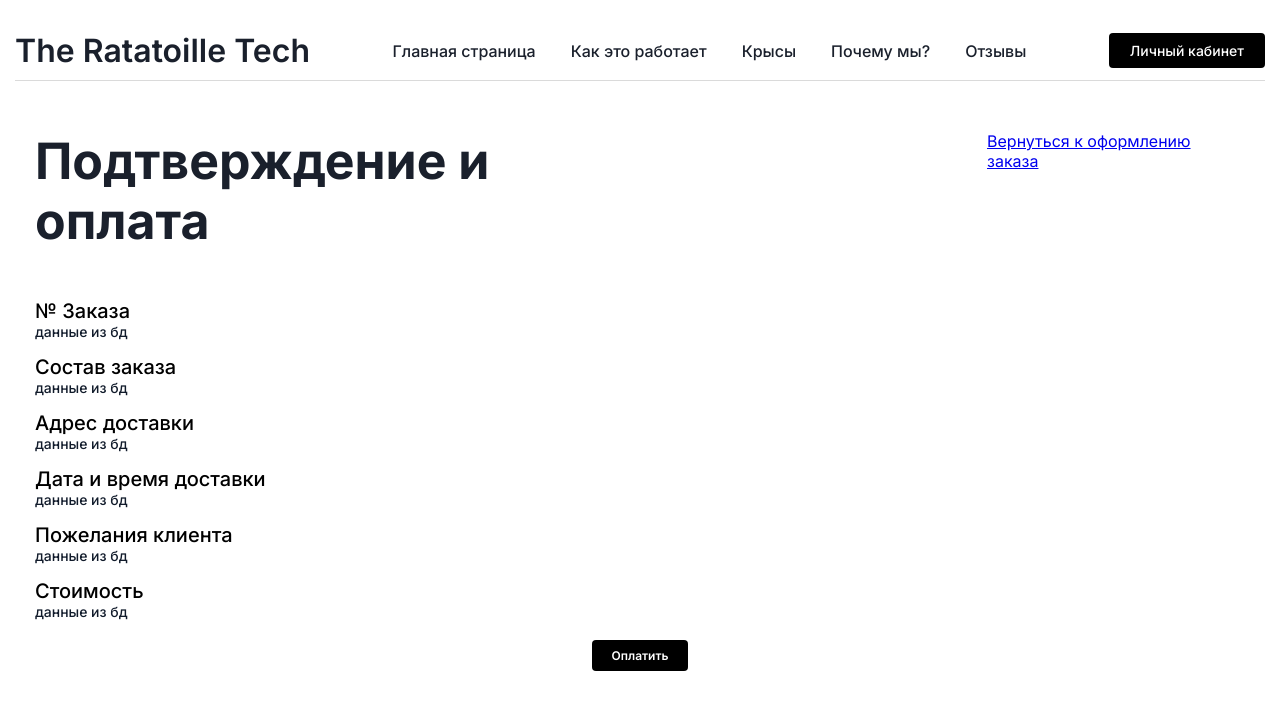
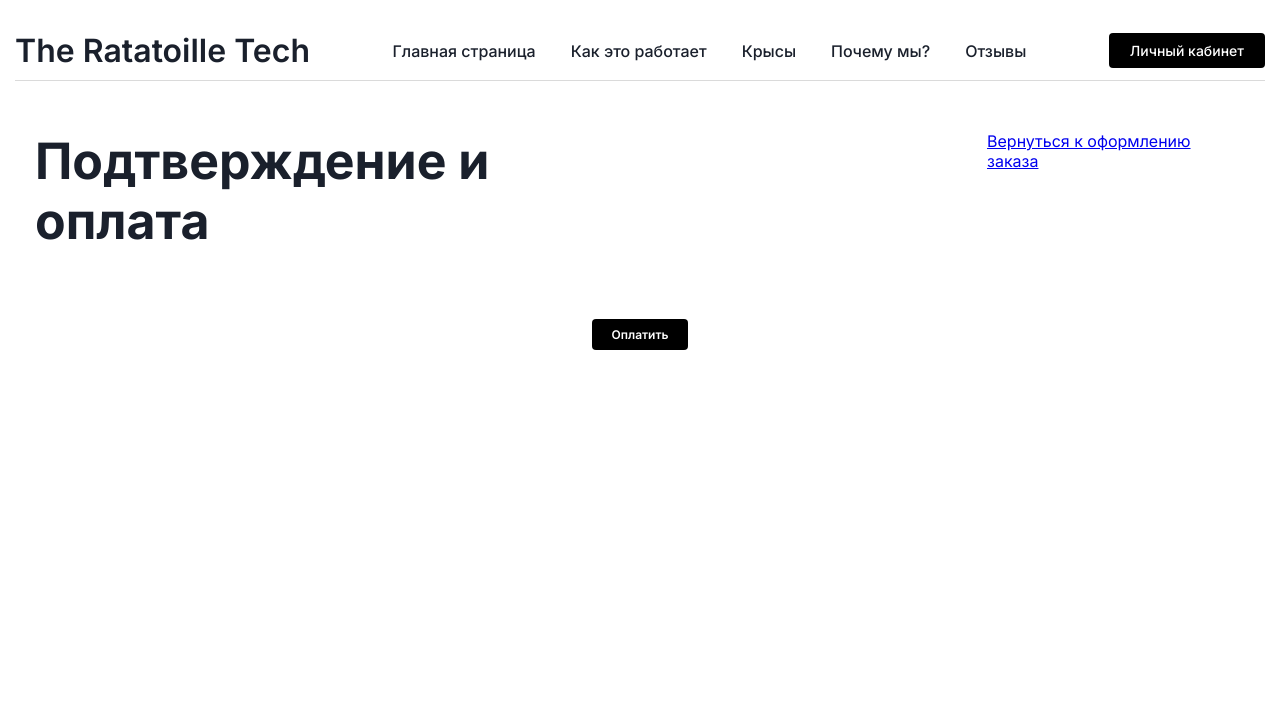
Before and after one commit to sad-ele/ratatoille.github.io, a plain HTML site: page order_confirm.html in a window 1280 px wide. Drawn offline with Linux system fonts and the light colour scheme.

Commit message:
Update order_confirm.html

```diff
--- a/order_confirm.html
+++ b/order_confirm.html
@@ -7,9 +7,9 @@
     <title>Order confirmation</title>
     <link rel="stylesheet" href="./css/order.css">
     <link rel="stylesheet" href="./css/order_confirm.css">
-    <script></script>
+    <script src="js/order_info.js"></script>
 </head>
-<body>
+<body onload="load_order()">
     <header class="header">
         <div class="container">
             <div id="header" class="header_top">
@@ -39,14 +39,9 @@
         <div><a href="order.html" style="text-decoration: underline">Вернуться к оформлению заказа</a></div>
         </div>
     <div class="order_column">
-        <div><h2>№ Заказа</h2><p>данные из бд</p></div>
-        <div><h2>Состав заказа</h2><p>данные из бд</p></div>
-        <div><h2>Адрес доставки</h2><p>данные из бд</p></div>
-        <div><h2>Дата и время доставки</h2><p>данные из бд</p></div>
-        <div><h2>Пожелания клиента</h2><p>данные из бд</p></div>
-        <div><h2>Стоимость</h2><p>данные из бд</p></div>
     </div>
     <div class="a2"><a href="payment.html" class="btn_next">Оплатить</a></div>
     </div>
+
 </body>
 </html>
```
